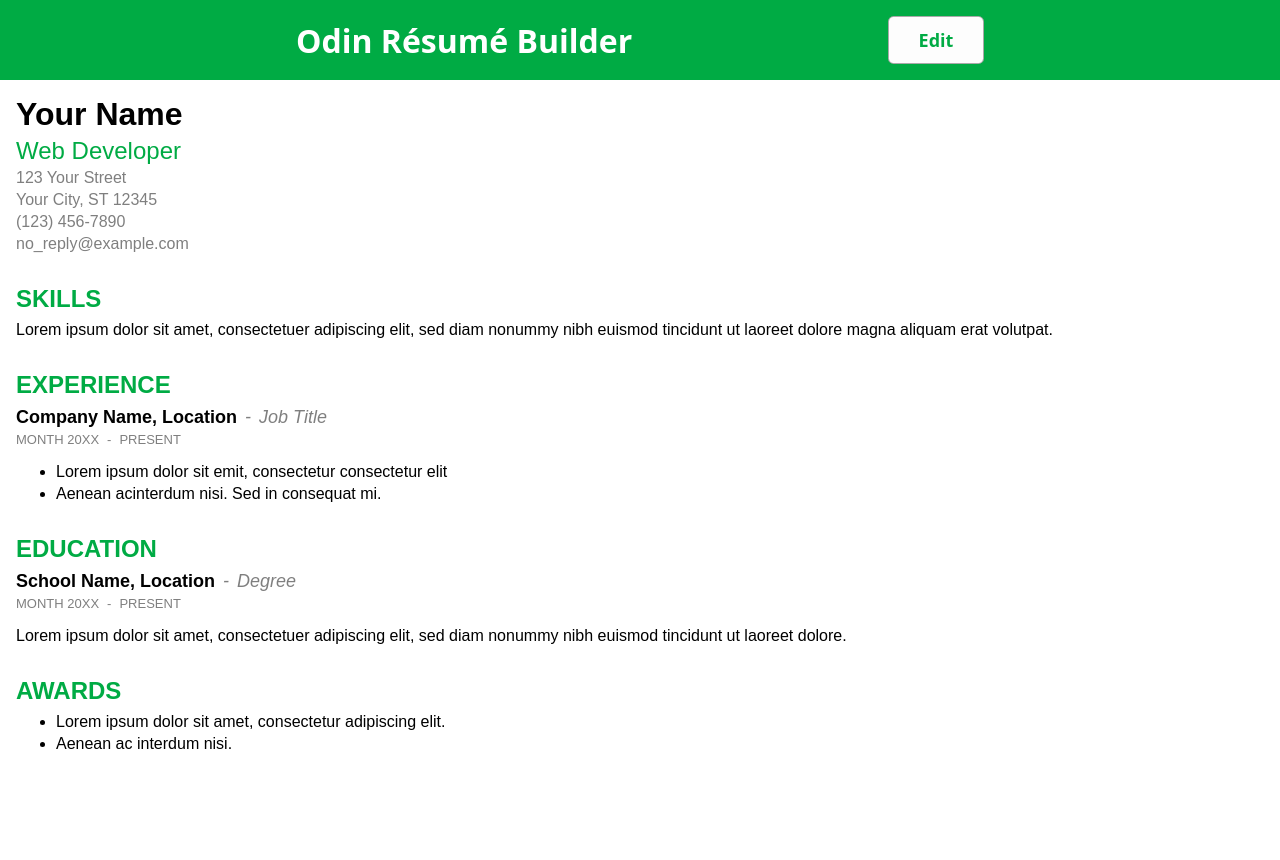
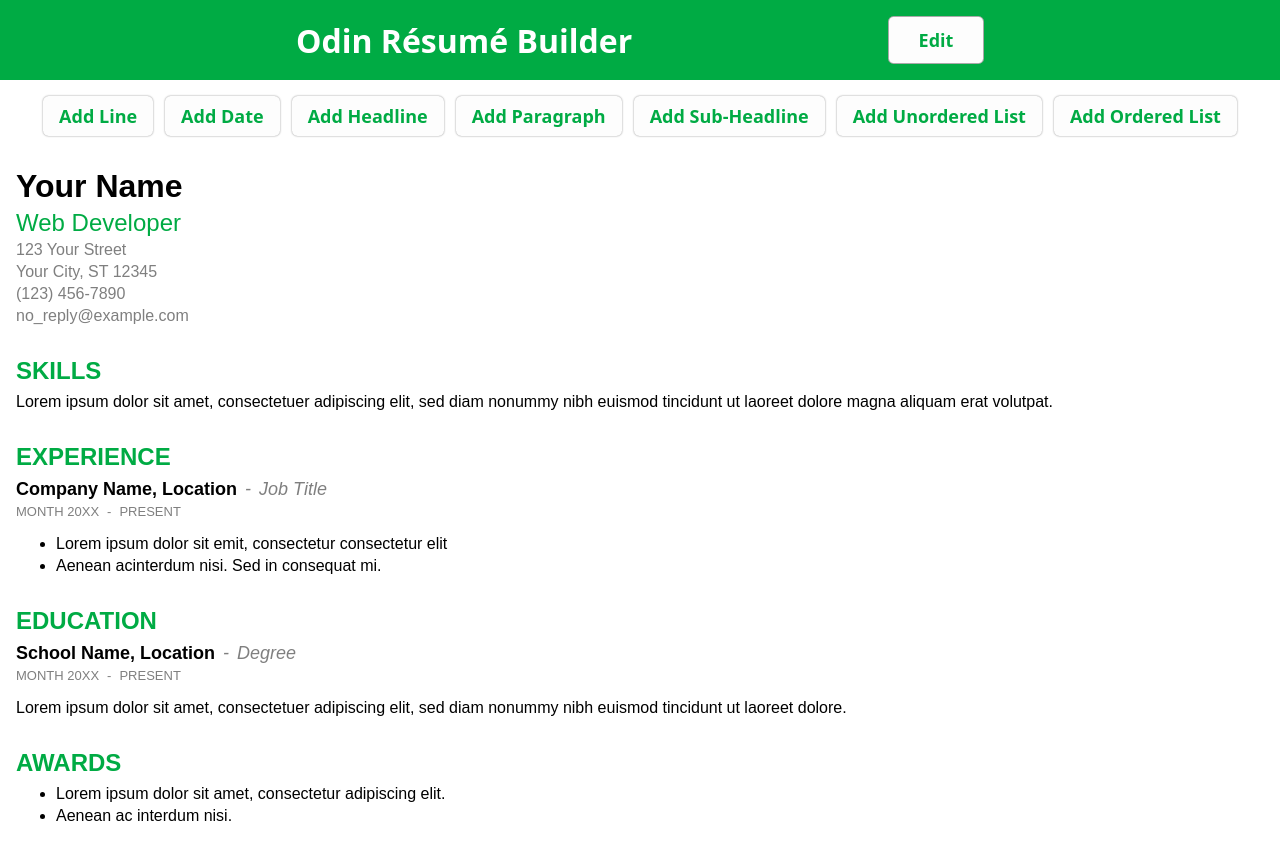
Before and after one commit to hussein-m-kandil/odin-resume-builder, a React (Vite) app: page / in a window 1280 px wide. Shown: the top 860 px of the page. Before the commit the page ends 801 px from the top, so only its background shows below. Built offline with nearby package versions, Linux system fonts and the light colour scheme.

Commit message:
Add the ability to add new entries

```diff
--- a/src/App.jsx
+++ b/src/App.jsx
@@ -6,12 +6,12 @@ import { EditModeContext } from "./context/EditModeContext";
 import { appDefaults } from "./appDefaults";
 import { appColors } from "./appColors";
 import Header from "./components/Header";
-// import Head from "./components/Head";
-// import Line from "./components/Line";
-// import Date from "./components/Date";
-// import List from "./components/List";
-// import SubHead from "./components/SubHead";
-// import Paragraph from "./components/Paragraph";
+import Head from "./components/Head";
+import Line from "./components/Line";
+import Date from "./components/Date";
+import List from "./components/List";
+import SubHead from "./components/SubHead";
+import Paragraph from "./components/Paragraph";
 
 const createEntry = (id, component, props = {}) => {
   const Component = component;
@@ -24,17 +24,37 @@ const createEntry = (id, component, props = {}) => {
 function App() {
   const [editMode, setEditMode] = useState(false);
 
+  const [resumeEntries, setResumeEntries] = useState([]);
+
+  const generateId = (entryCount) => `entry-${entryCount}`;
+
   const handleTogglingEditMode = () => {
     setEditMode((iem) => !iem);
   };
-
-  const [resumeEntries, setResumeEntries] = useState([]);
 
   const handleDeleteEntry = (id) => {
     setResumeEntries((entries) => entries.filter((e) => e.id !== id));
   };
 
-  const generateId = (entryCount) => `entry-${entryCount}`;
+  const addEntry = (component, props = {}) => {
+    if (resumeEntries.length < Number.MAX_SAFE_INTEGER) {
+      // Assert that entry id number > initial entries' count to avoid id conflicts
+      const initialEntriesRendered =
+        resumeEntries.length >= initialEntriesData.length;
+      const id =
+        resumeEntries.length +
+        (initialEntriesRendered ? 1 : initialEntriesData.length);
+      const entry = createEntry(generateId(id, component), component, {
+        ...props,
+        onDeleteEntry: handleDeleteEntry,
+      });
+      setResumeEntries((res) => [...res, entry]);
+    } else {
+      alert(
+        "You exceeded tha max number of entries! Clear some entries to add others."
+      );
+    }
+  };
 
   // Add initial resume's entries
   useEffect(() => {
@@ -50,6 +70,19 @@ function App() {
       })
     );
   }, []);
+
+  const controlButtons = [
+    { text: "Add Line", handleClick: () => addEntry(Line) },
+    { text: "Add Date", handleClick: () => addEntry(Date) },
+    { text: "Add Headline", handleClick: () => addEntry(Head) },
+    { text: "Add Paragraph", handleClick: () => addEntry(Paragraph) },
+    { text: "Add Sub-Headline", handleClick: () => addEntry(SubHead) },
+    { text: "Add Unordered List", handleClick: () => addEntry(List) },
+    {
+      text: "Add Ordered List",
+      handleClick: () => addEntry(List, { ordered: true }),
+    },
+  ];
 
   return (
     <AppDefaultsContext.Provider value={appDefaults}>
@@ -70,6 +103,32 @@ function App() {
               {editMode ? "Submit" : "Edit"}
             </button>
           </Header>
+          <div
+            style={{
+              margin: "1rem auto",
+              display: "flex",
+              justifyContent: "center",
+              flexWrap: "wrap",
+              gap: "0.75rem",
+            }}
+          >
+            {controlButtons.map((btn) => (
+              <button
+                type="button"
+                key={btn.text}
+                onClick={btn.handleClick}
+                style={{
+                  fontSize: "large",
+                  border: "none",
+                  boxShadow: "0 0 2px 0 #0007",
+                  color: appColors.accent,
+                  backgroundColor: appColors.lightAccent,
+                }}
+              >
+                {btn.text}
+              </button>
+            ))}
+          </div>
           <div style={{ padding: "1rem" }}>
             {resumeEntries.map((re) => re.jsx)}
           </div>
```
